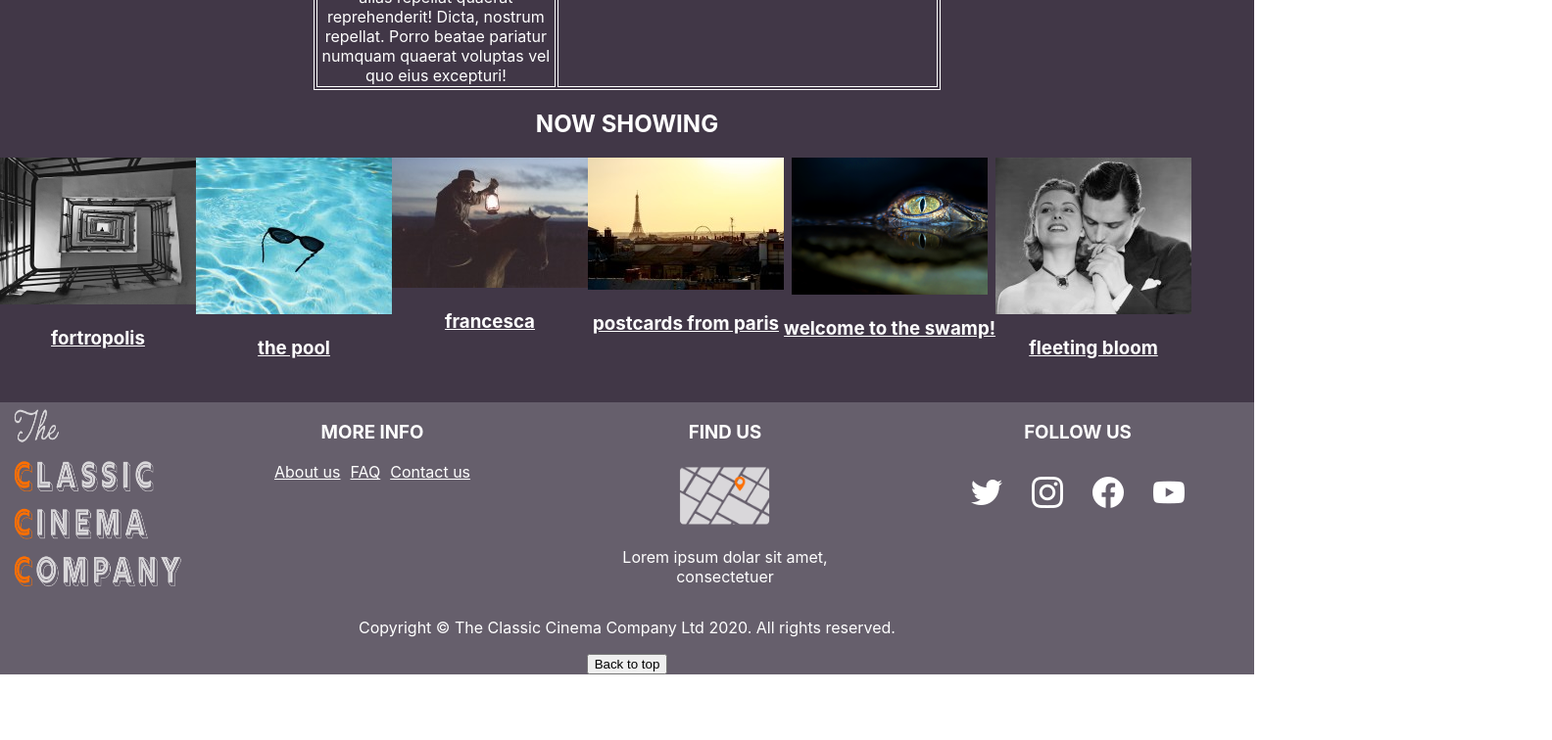
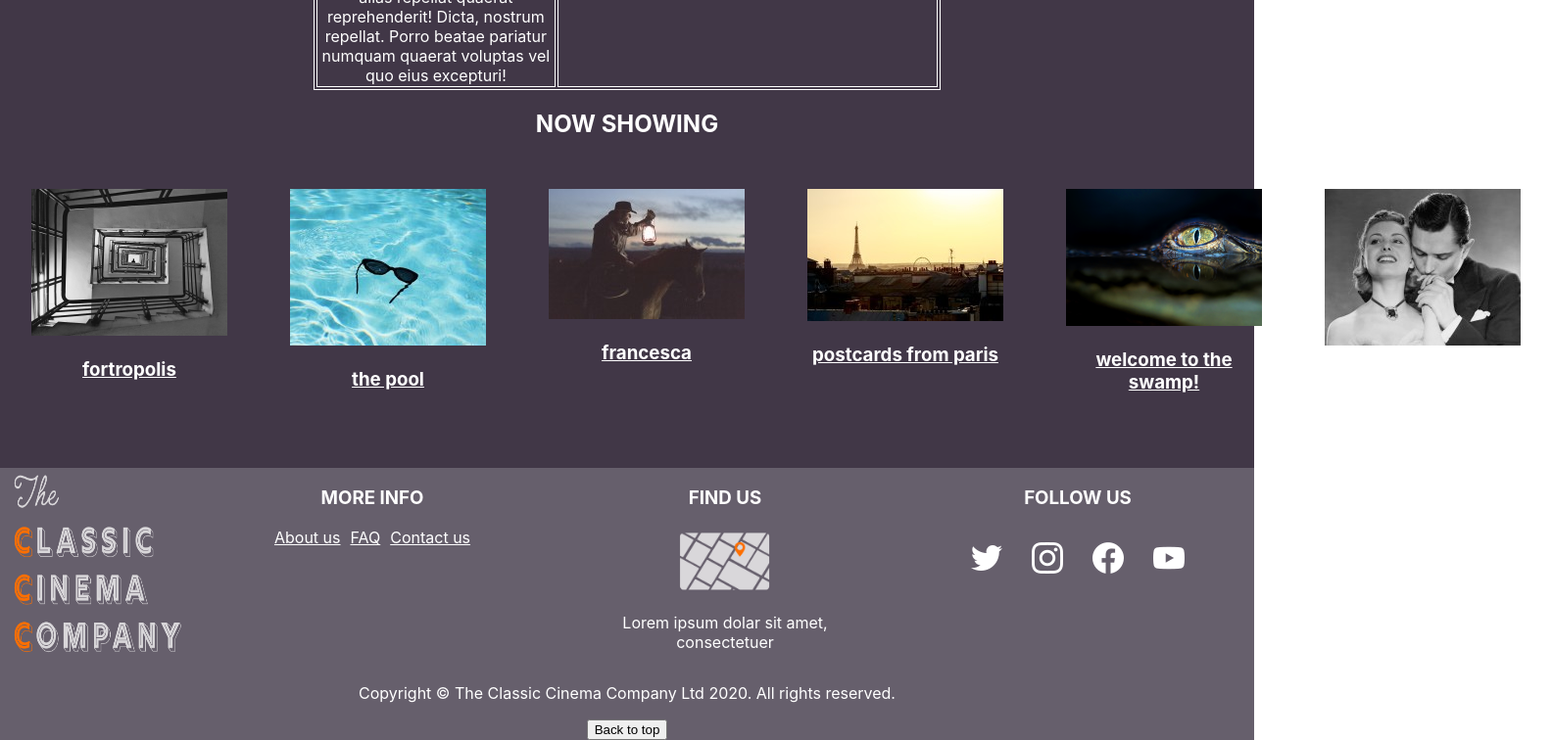
Before and after one commit to SomniGiggles/ReactTraining, a React (Create React App) app in the folder classic-cinema-company/: page / in a window 1280 px wide. Shown: the part 1495-2251 px from the top of the page at 98% size, 1584 px wide, since content can reach past the window. Before the commit the page ends 2184 px from the top, so only its background shows below. Built offline with nearby package versions, Linux system fonts and the light colour scheme.

Commit message:
Spacing for now showing

```diff
--- /dev/null
+++ b/classic-cinema-company/src/components/NowShowing.css
@@ -0,0 +1,3 @@
+.nowShowingMovie {
+    padding: 2em;
+}
--- a/classic-cinema-company/src/components/NowShowing.jsx
+++ b/classic-cinema-company/src/components/NowShowing.jsx
@@ -1,12 +1,13 @@
 import React from 'react';
 import filmsFile from "../assets/films.json";
 import { NavLink } from 'react-router-dom';
+import "./NowShowing.css";
 
 const NowShowing = () => {
 
     const films = filmsFile.films.map((film) => {
         return (
-        <div key={film.id}>
+        <div key={film.id} className="nowShowingMovie">
             <img src={`/${film.nowShowingSrcset.small}`} alt={film.nowShowingSrcset.small} />
             <h3><NavLink className='filmTitle' to={`/films/${film.id}`}>{film.title}</NavLink></h3>
         </div>
```
